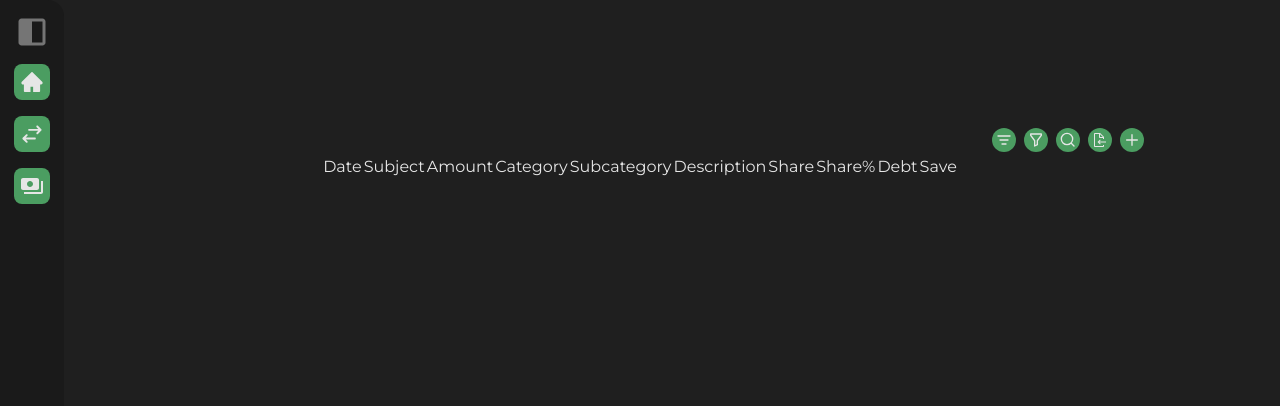
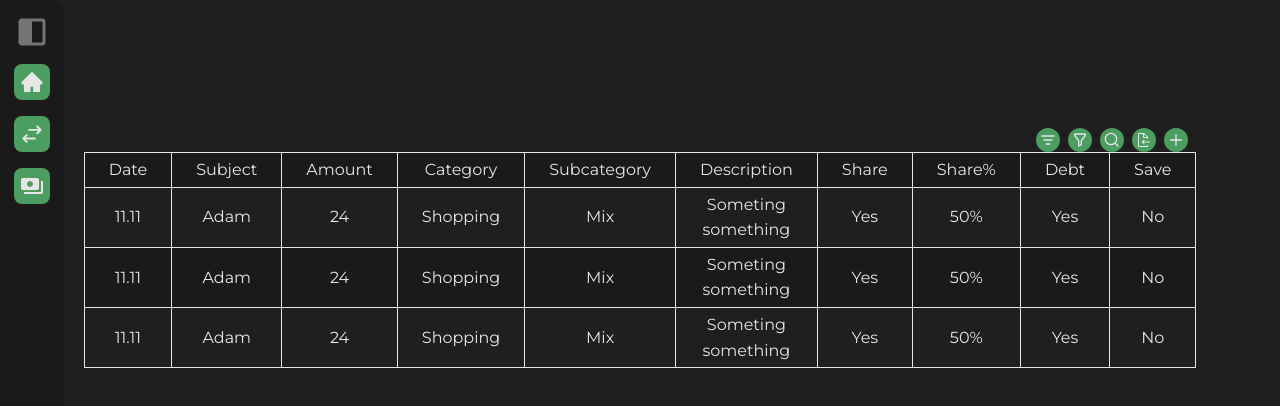
Before and after one commit to Haskuaer/personal_finance_app, a React (Vite) app in the folder client/: page / in a window 1280 px wide. Shown: the top 406 px of the page. Built offline with nearby package versions, Linux system fonts and the light colour scheme.

Commit message:
Inserted dummy data, added some styles

```diff
--- a/client/src/pages/Transactions/components/TransactionsTable/TransactionsHeader.jsx
+++ b/client/src/pages/Transactions/components/TransactionsTable/TransactionsHeader.jsx
@@ -3,6 +3,7 @@ import styles from './TransactionsTable.module.css'
 export default function TransactionsHeader() {
     return(
         <thead>
+            <tr>
                 <td>Date</td>
                 <td>Subject</td>
                 <td>Amount</td>
@@ -13,6 +14,7 @@ export default function TransactionsHeader() {
                 <td>Share%</td>
                 <td>Debt</td>
                 <td>Save</td>
+            </tr>
         </thead>
     )
 }
--- a/client/src/pages/Transactions/components/TransactionsTable/TransactionsRow.jsx
+++ b/client/src/pages/Transactions/components/TransactionsTable/TransactionsRow.jsx
@@ -2,6 +2,17 @@ import styles from './TransactionsTable.module.css'
 
 export default function TransactionsRow() {
     return(
-        <tr></tr>
+        <tr>
+            <td id="date">11.11</td>
+            <td id="subject">Adam</td>
+            <td id="amount">24</td>
+            <td id="category">Shopping</td>
+            <td id="subcategory">Mix</td>
+            <td id="description">Someting something</td>
+            <td id="share">Yes</td>
+            <td id="sharePercent">50%</td>
+            <td id="debt">Yes</td>
+            <td id="save">No</td>
+        </tr>
     )
 }
--- a/client/src/pages/Transactions/components/TransactionsTable/TransactionsTable.jsx
+++ b/client/src/pages/Transactions/components/TransactionsTable/TransactionsTable.jsx
@@ -4,7 +4,7 @@ import TransactionsRow from './TransactionsRow.jsx'
 
 export default function TransactionsTable() {
     return(
-        <table>
+        <table className={styles.transactionsTable}>
             <TransactionsHeader />
             <TransactionsRow />
             <TransactionsRow />
--- a/client/src/pages/Transactions/components/TransactionsTable/TransactionsTable.module.css
+++ b/client/src/pages/Transactions/components/TransactionsTable/TransactionsTable.module.css
@@ -0,0 +1,18 @@
+.transactionsTable {
+    width: 100%;
+    border-collapse: collapse;
+}
+
+.transactionsTable thead {
+    background-color: var(--color-accent-dark2);
+}
+
+.transactionsTable tr:nth-child(odd){
+    background-color: var(--color-accent-dark);
+}
+
+.transactionsTable tr td {
+    padding: var(--xs) var(--lg);
+    text-align: center;
+    border: 1px solid var(--color-text);
+}
```
Also changed, not shown: 1 other file (tests, documents, lock files or other folders). Lines whose indentation alone changed are shown as unchanged.
